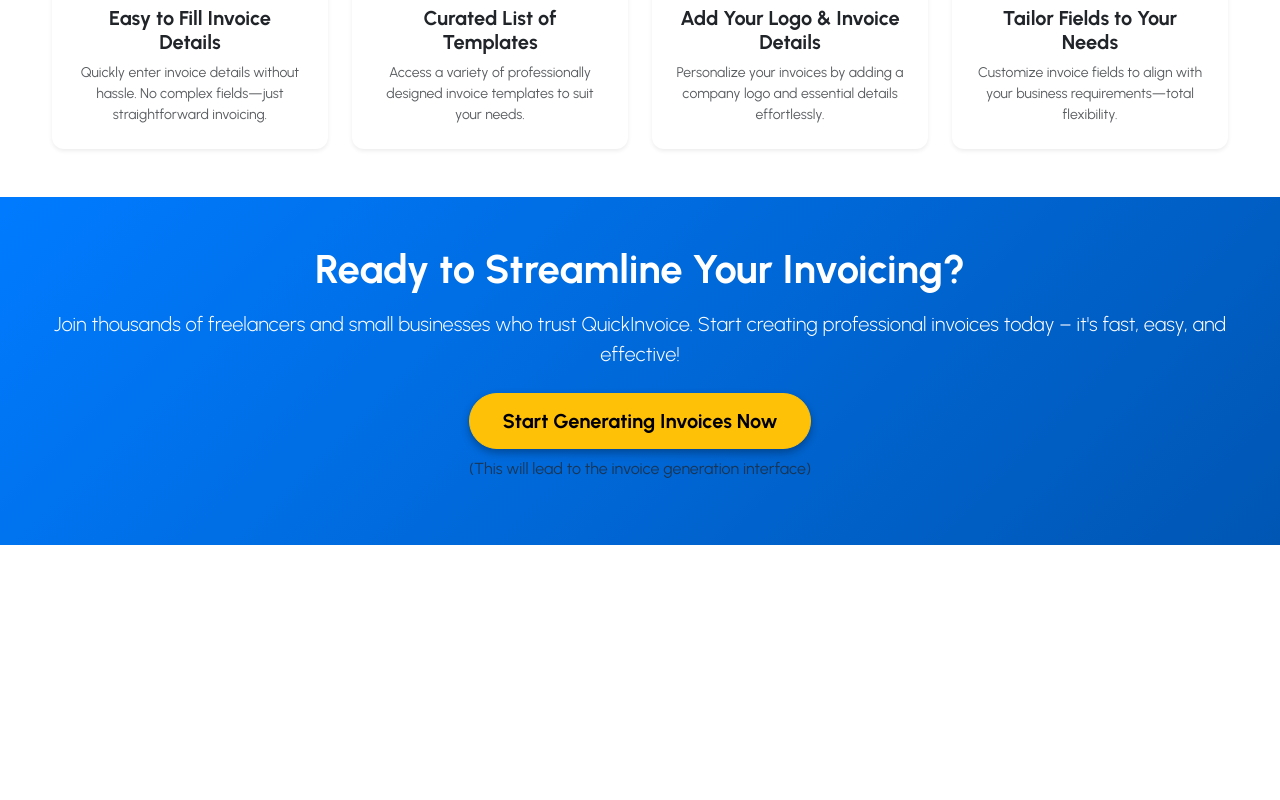
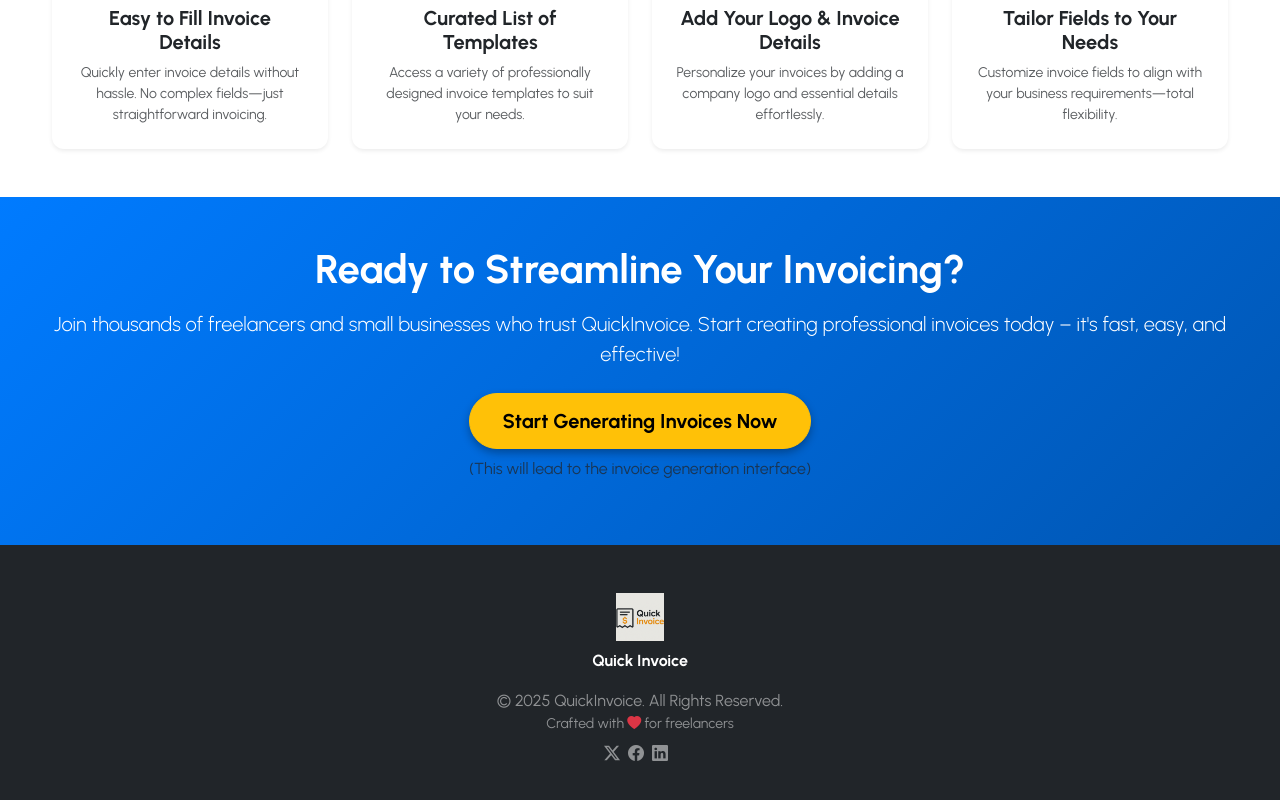
Before and after one commit to suyash-rgb/Invoice-Generator-Project, a React (Vite) app in the folder invoice-generator-client/: page / in a window 1280 px wide. Shown: the part 1696-2496 px from the top of the page. Before the commit the page ends 2241 px from the top, so only its background shows below. Built offline with nearby package versions, Linux system fonts and the light colour scheme.

Commit message:
Addded footer in landing page

```diff
--- a/invoice-generator-client/package.json
+++ b/invoice-generator-client/package.json
@@ -13,6 +13,7 @@
     "@clerk/clerk-react": "^5.31.9",
     "axios": "^1.9.0",
     "bootstrap": "^5.3.6",
+    "bootstrap-icons": "^1.13.1",
     "html2canvas": "^1.4.1",
     "jspdf": "^3.0.1",
     "lucide-react": "^0.514.0",
--- a/invoice-generator-client/src/main.jsx
+++ b/invoice-generator-client/src/main.jsx
@@ -3,6 +3,7 @@
 import './index.css'
 import 'bootstrap/dist/css/bootstrap.css'
 import 'bootstrap/dist/js/bootstrap.bundle.js'
+import 'bootstrap-icons/font/bootstrap-icons.css'
 import App from './App.jsx'
 
 createRoot(document.getElementById('root')).render(
--- a/invoice-generator-client/src/pages/LandingPage/LandingPage.jsx
+++ b/invoice-generator-client/src/pages/LandingPage/LandingPage.jsx
@@ -1,6 +1,7 @@
 import React, { Fragment } from 'react';
 import './LandingPage.css';
 import Features from '../../components/Features';
+import Logo from '../../components/Logo';
 
 const LandingPage = () => {
   return (
@@ -149,6 +150,27 @@
             <p className="text-muted mt-2">(This will lead to the invoice generation interface)</p>
           </div>
         </section>
+
+        <>
+          <footer className="py-5 bg-dark text-white-50">
+            <div className="container text-center">
+              <Logo />
+              <p className="text-white fw-bold mt-2">Quick Invoice</p>
+              <p className="mb-0">
+                &copy; {new Date().getFullYear()} QuickInvoice. All Rights Reserved.
+              </p>
+              <p className="mb-0 small">
+                Crafted with <i className="bi bi-heart-fill text-danger"></i> for freelancers
+              </p>
+              <p className="mt-2">
+                {/* Placeholder social media links */}
+                <a href="#" className="text-white-50 me-2"><i className="bi bi-twitter-x"></i></a>
+                <a href="#" className="text-white-50 me-2"><i className="bi bi-facebook"></i></a>
+                <a href="#" className="text-white-50 me-2"><i className="bi bi-linkedin"></i></a>
+              </p>
+            </div>
+          </footer>
+        </>
      </>
   )
 }
```
Also changed, not shown: invoice-generator-client/src/components/Footer.jsx (added), 1 other file (tests, documents, lock files or other folders).
